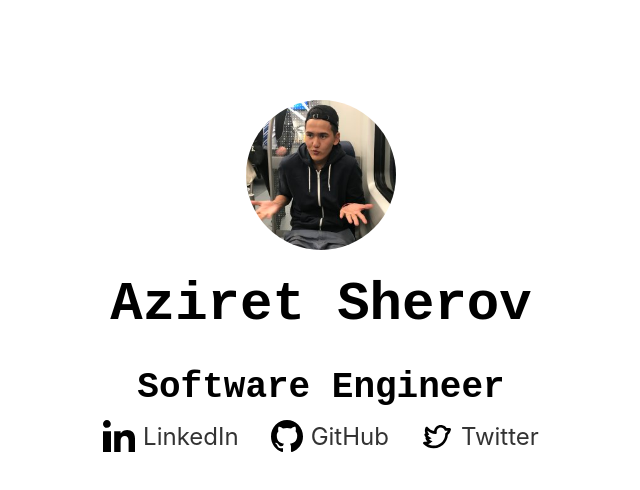
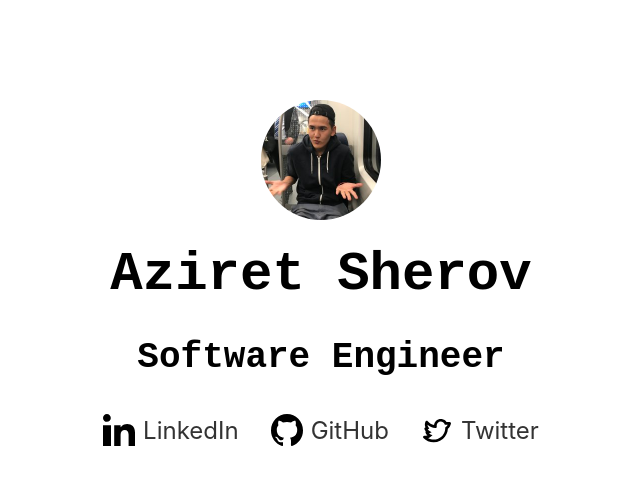
Before and after one commit to aziret-sherov/protfolio, a Next.js app: page /Home/components/Content in a window 1280 px wide. Shown: the top 490 px of the page, without its empty margins (319-959 px from the left). Built offline with nearby package versions, Linux system fonts and the light colour scheme.

Commit message:
hidded fetures

```diff
--- a/pages/Home/Home.tsx
+++ b/pages/Home/Home.tsx
@@ -5,7 +5,7 @@ import Content from "./components/Content";
 const HomePage = () => {
     return (
         <>
-            <Header/>
+            {/*<Header/>*/}
             <Content/>
         </>
     );
--- a/pages/Home/components/Content.tsx
+++ b/pages/Home/components/Content.tsx
@@ -8,24 +8,46 @@ const ProfileContainer = styled.div`
   flex-direction: column;
   align-items: center;
   justify-content: center;
+  margin-top: 60px;
+
+  @media only screen and (min-width: 768px) {
     margin-top: 100px;
+  }
 `;
 
 const ProfileImage = styled(Image)`
+  width: 120px;
+  height: 120px;
+  border-radius: 50%;
+  margin-bottom: 16px;
+
+  @media only screen and (min-width: 768px) {
     width: 150px;
     height: 150px;
-  border-radius: 50%;
     margin-bottom: 24px;
+  }
 `;
 
 const ProfileName = styled.h1`
+  font-size: 24px;
+  text-align: center;
+  margin-bottom: 8px;
+
+  @media only screen and (min-width: 768px) {
     font-size: 36px;
     margin-bottom: 12px;
+  }
 `;
 
 const ProfileProfession = styled.h2`
+  font-size: 18px;
+  text-align: center;
+  margin-bottom: 8px;
+
+  @media only screen and (min-width: 768px) {
     font-size: 24px;
     margin-bottom: 12px;
+  }
 `;
 
 const NetworkList = styled.ul`
@@ -34,14 +56,19 @@ const NetworkList = styled.ul`
   padding: 0;
   display: flex;
   justify-content: center;
+  margin-top: 24px;
 `;
 
 const NetworkItem = styled.li`
+  margin: 0 8px;
+
+  @media only screen and (min-width: 768px) {
     margin: 0 16px;
+  }
 `;
 
 const NetworkLink = styled.a`
-  font-size: 24px;
+  font-size: 18px;
   color: #333;
   text-decoration: none;
   transition: all 0.2s ease-in-out;
@@ -51,12 +78,22 @@ const NetworkLink = styled.a`
   &:hover {
     transform: scale(1.1);
   }
+
+  @media only screen and (min-width: 768px) {
+    font-size: 24px;
+  }
 `;
 
 const NetworkIcon = styled.img`
+  width: 24px;
+  height: 24px;
+  margin-right: 4px;
+
+  @media only screen and (min-width: 768px) {
     width: 32px;
     height: 32px;
     margin-right: 8px;
+  }
 `;
 
 const Content: React.FC = () => {
@@ -65,8 +102,8 @@ const Content: React.FC = () => {
             <ProfileImage
                 src="/profile_image.JPG"
                 alt="Profile image"
-                width={150}
-                height={150}
+                width={120}
+                height={120}
                 objectFit="cover"
                 className="profile-image"
             />
```
Also changed, not shown: pages/Home/components/Header.tsx (+13 -13 lines). Lines whose indentation alone changed are shown as unchanged.
